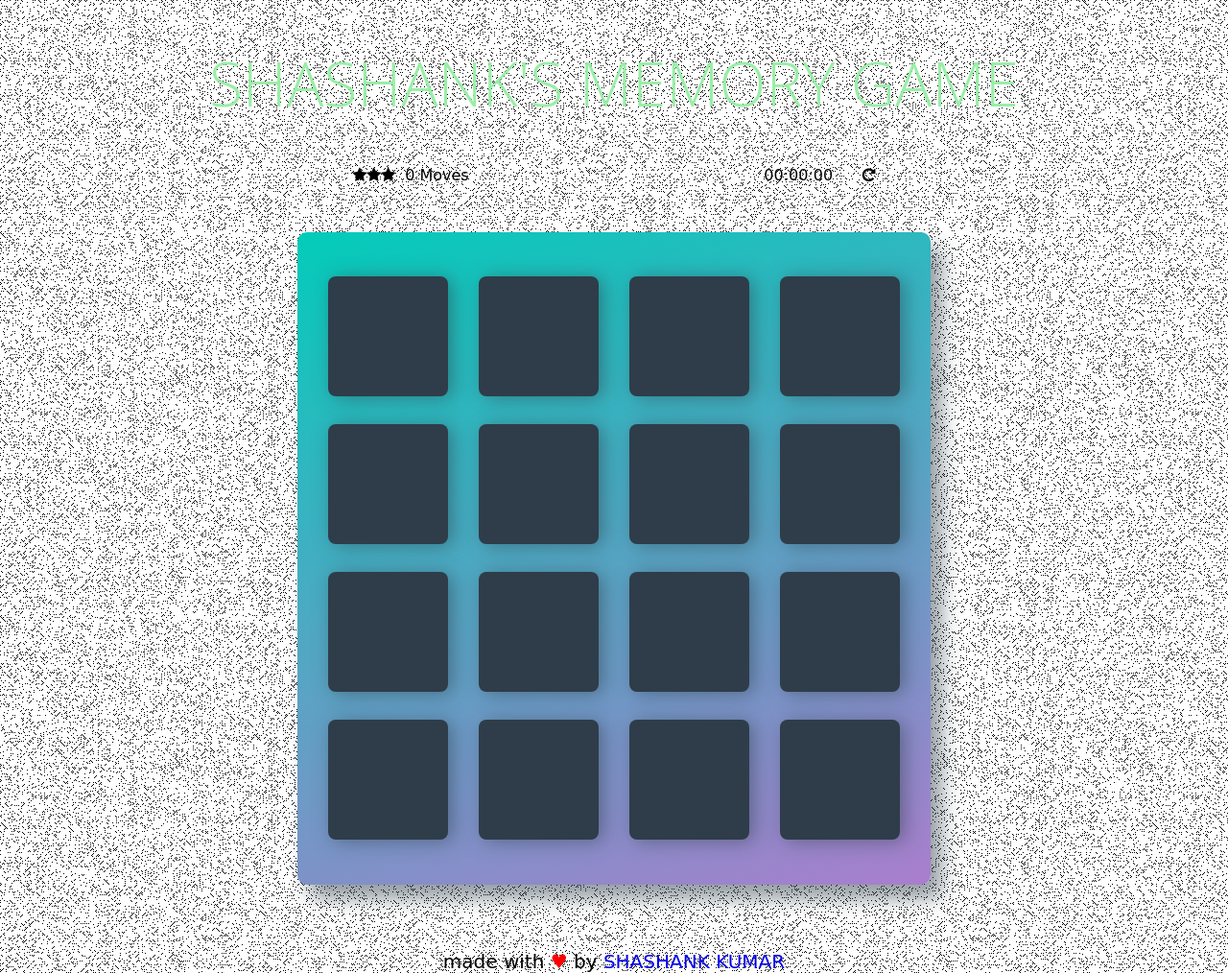
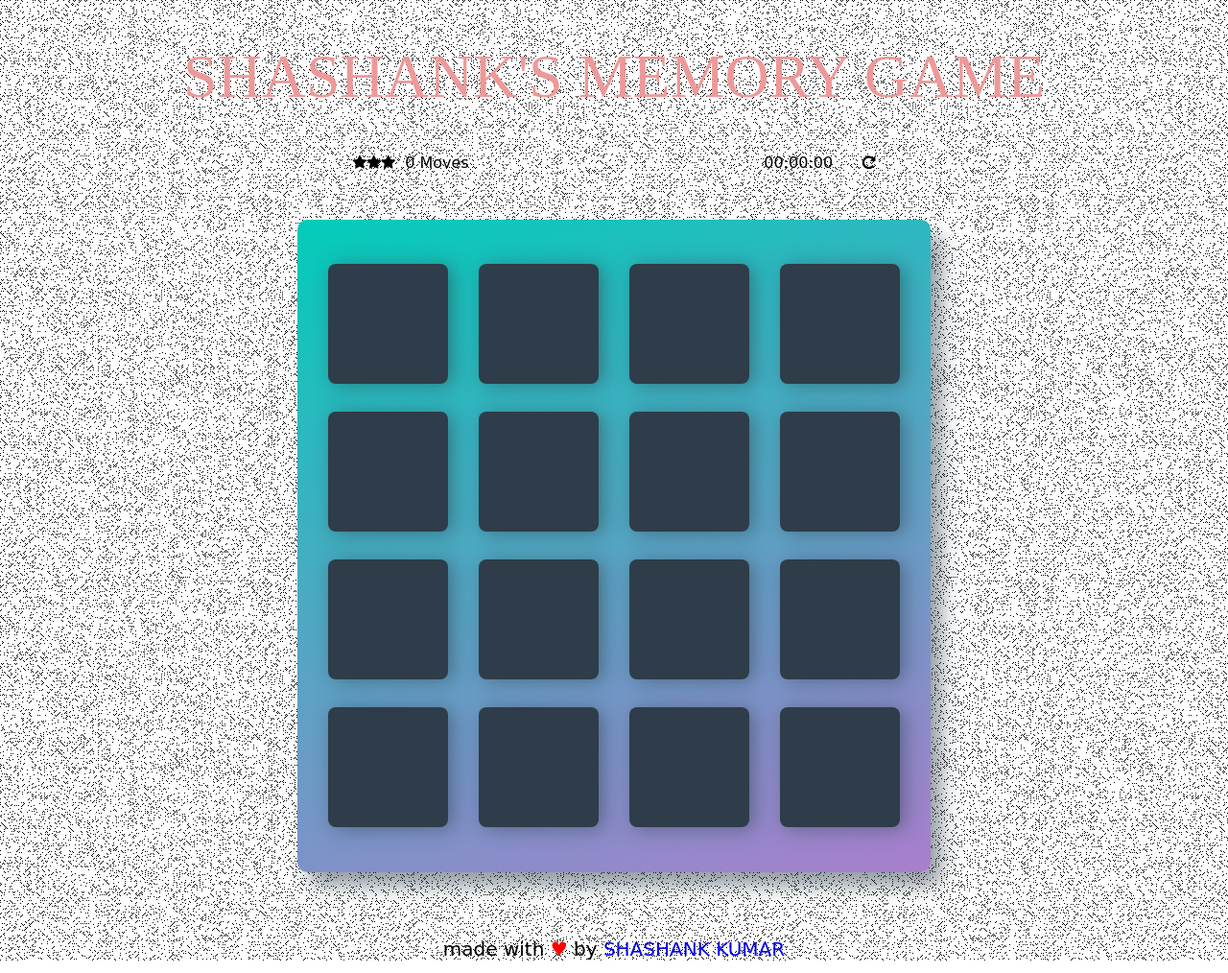
Before and after one commit to mcashashankkumar/mcashashankkumar.github.io, a plain HTML site: page Memory-Game/index.html in a window 1280 px wide. Shown: the whole page at 96% size. Drawn offline with nearby package versions, Linux system fonts and the light colour scheme; a web font is replaced by a local one.

Commit message:
Update app.css

```diff
--- a/Memory-Game/css/app.css
+++ b/Memory-Game/css/app.css
@@ -30,10 +30,11 @@ body {
 }
 
 h1 {
-    font-family: 'Open Sans', sans-serif;
+    font-family: 'Monoton';
+    font-size: 22px;
     font-weight: 300;
     font-size: 400%;
-    color: #99eea7;
+    color: #ee9999;
 }
 
 
```
